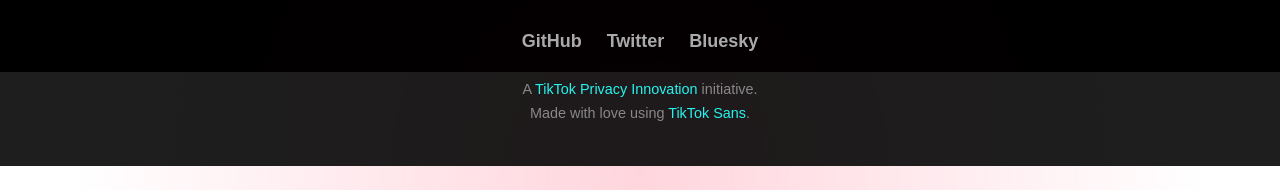
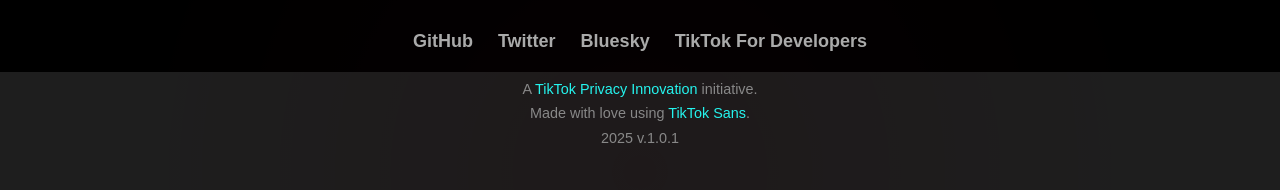
Before and after one commit to matguzzo/pet-arena, a plain HTML site: page leaderboard.html in a window 1280 px wide. Shown: the part 728-918 px from the top of the page. Before the commit the page ends 894 px from the top, so only its background shows below. Drawn offline with Linux system fonts and the light colour scheme; a web font is replaced by a local one.

Commit message:
Update leaderboard.html

```diff
--- a/leaderboard.html
+++ b/leaderboard.html
@@ -43,7 +43,7 @@
         </section>
     </main>
 
-    <footer>
+     <footer>
         <div class="container">
             <a href="https://privacyinnovation.io/" target="_blank">
                 <img src="https://privacyinnovation.io/img/logo.png" alt="TikTok Privacy Innovation Logo" class="footer-logo">
@@ -52,9 +52,13 @@
                 <a href="https://github.com/tiktok-privacy-innovation" target="_blank">GitHub</a>
                 <a href="https://twitter.com/TikTokForDevs" target="_blank">Twitter</a>
                 <a href="https://bsky.app/profile/tt4d.bsky.social" target="_blank">Bluesky</a>
+                <!-- ADDED TIKTOK FOR DEVELOPERS LINK -->
+                <a href="https://developers.tiktok.com/open_innovation" target="_blank">TikTok For Developers</a>
             </div>
             <p>A <a href="https://privacyinnovation.io/" target="_blank">TikTok Privacy Innovation</a> initiative.</p>
             <p>Made with love using <a href="https://github.com/tiktok/TikTokSans" target="_blank">TikTok Sans</a>.</p>
+            <!-- ADDED BYLINE -->
+            <p class="byline">2025 v.1.0.1</p>
         </div>
     </footer>
 
```
